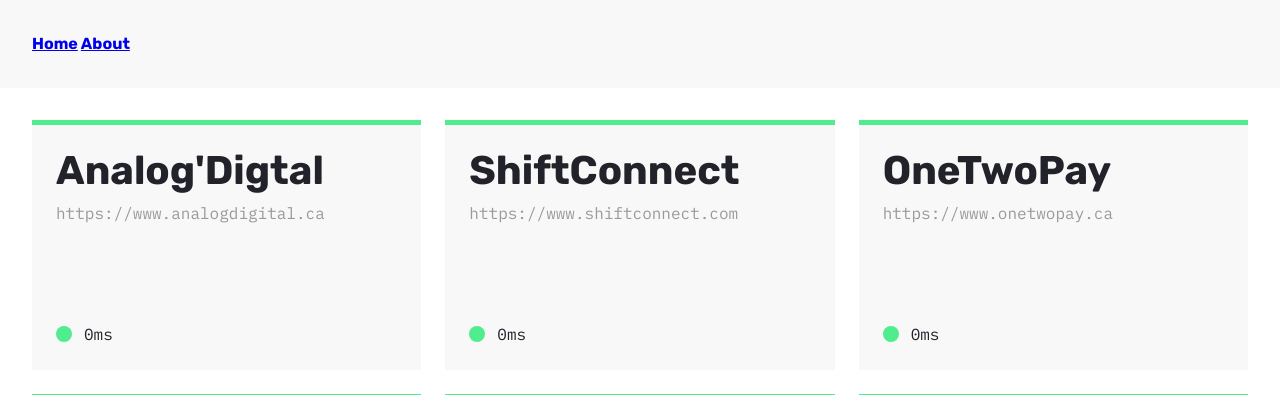
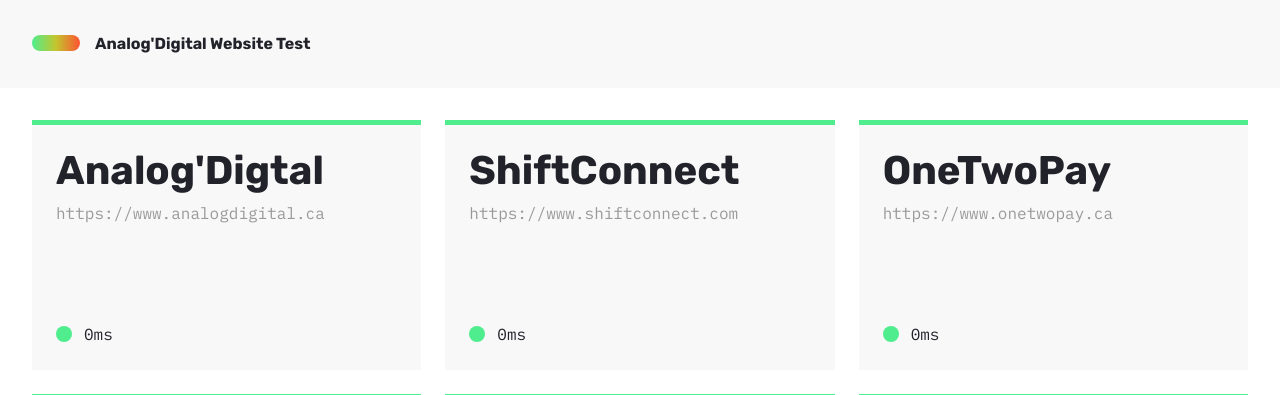
Before and after one commit to Kpilly4/onepingtorulethemall, a Flask app: page / in a window 1280 px wide. Shown: the top 395 px of the page. Run offline with Flask 2, Linux system fonts and the light colour scheme; data that the repository does not hold is empty.

Commit message:
Removed Navigation

```diff
--- a/templates/layout.html
+++ b/templates/layout.html
@@ -8,10 +8,9 @@
   </head>
   <body>
     <header>
-      <nav>
-          <a href="{{ url_for("home") }}" > Home</a>
-          <a href="{{ url_for("about") }}">About</a>
-      </nav>
+      <h1>
+        Analog'Digital Website Test
+      </h1>
     </header>
 
     <section>
```
